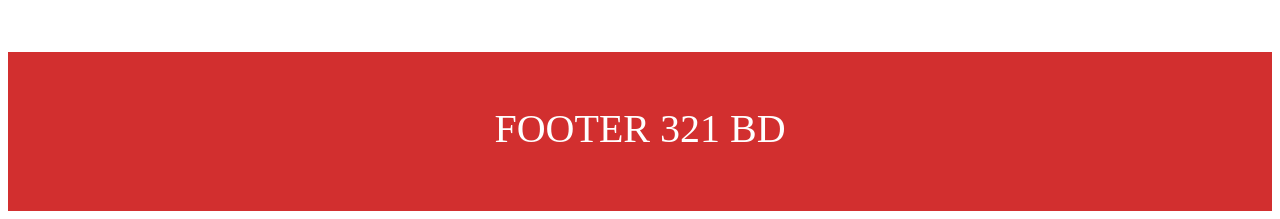
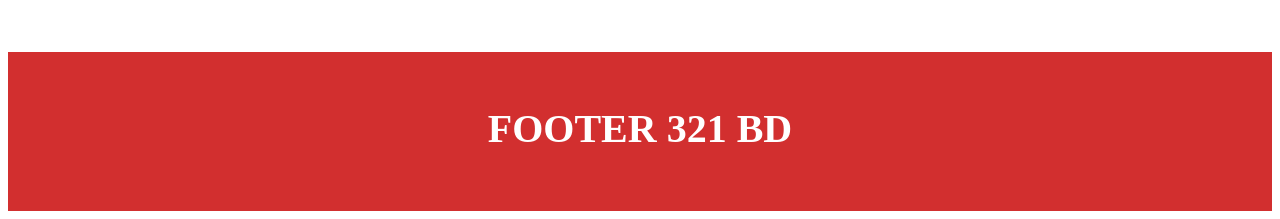
Before and after one commit to MrShadowKnight/HW_1_HTML, a plain HTML site: page index.html in a window 1280 px wide. Shown: the part 1297-1516 px from the top of the page. Drawn offline with Linux system fonts and the light colour scheme.

Commit message:
Add.changes

```diff
--- a/styles/index.css
+++ b/styles/index.css
@@ -12,12 +12,10 @@ body{
 .header{
     height: 117px;
 }
-.header__title{
-    font-style: normal;
+.header__title, .footer__title{
     text-align: center;
     margin-top: 28px;
     font-size: 40px;
-    font-weight: 400;
     color: #FFFFFF;
     text-transform: uppercase;
 }
@@ -26,15 +24,6 @@ main{
 }
 .footer{
     height: 159px;
-}
-.footer__title{
-    font-style: normal;
-    text-align: center;
-    margin-top: 28px;
-    font-size: 40px;
-    font-weight: 400;
-    color: #FFFFFF;
-    text-transform: uppercase;
 }
 .hero{
     width: 100%;
@@ -49,7 +38,6 @@ main{
     max-height: 586px;
 }
 .about__title{
-    font-style: normal;
     text-align: center;
     margin-top: 28px;
     font-size: 40px;
@@ -61,7 +49,6 @@ main{
 }
 .about__desc{
     margin: 0 8px 74px 8px;
-    font-style: normal;
     text-align: center;
     font-size: 28px;
     color: #000;
```
